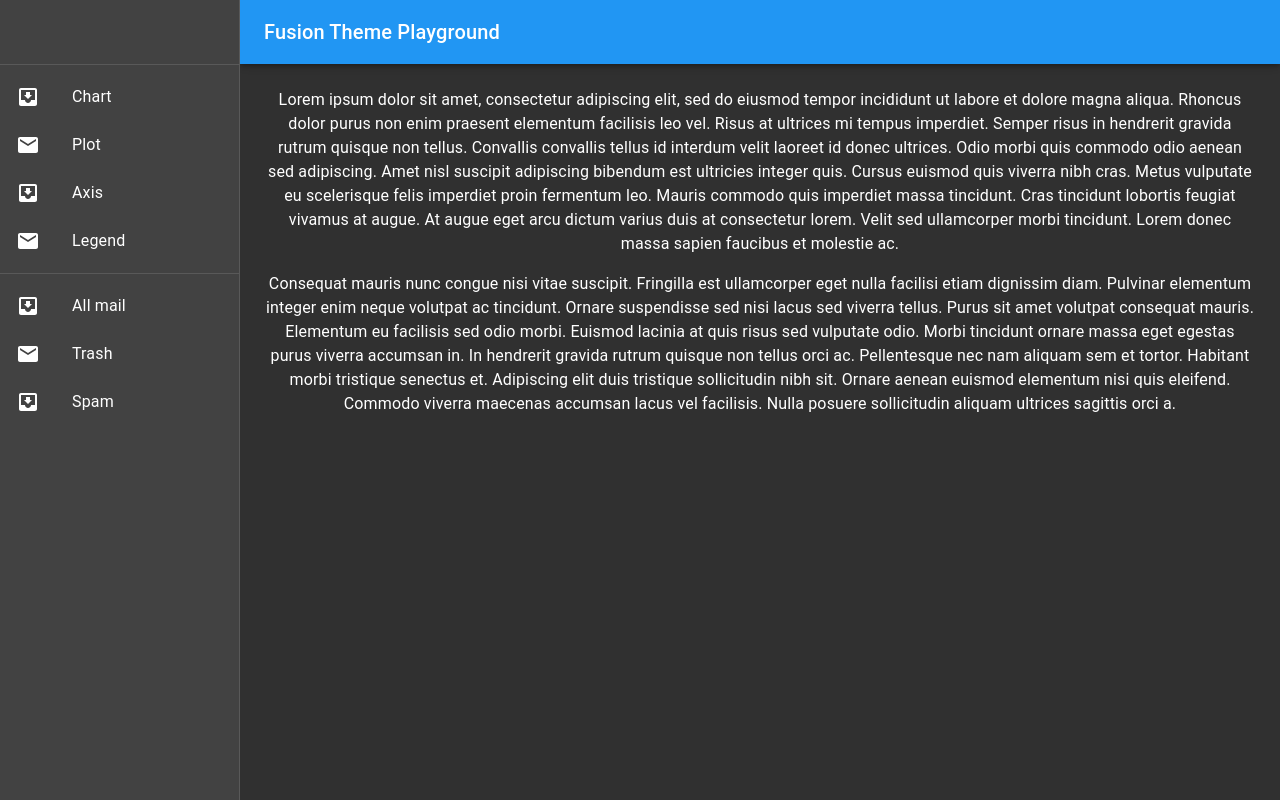
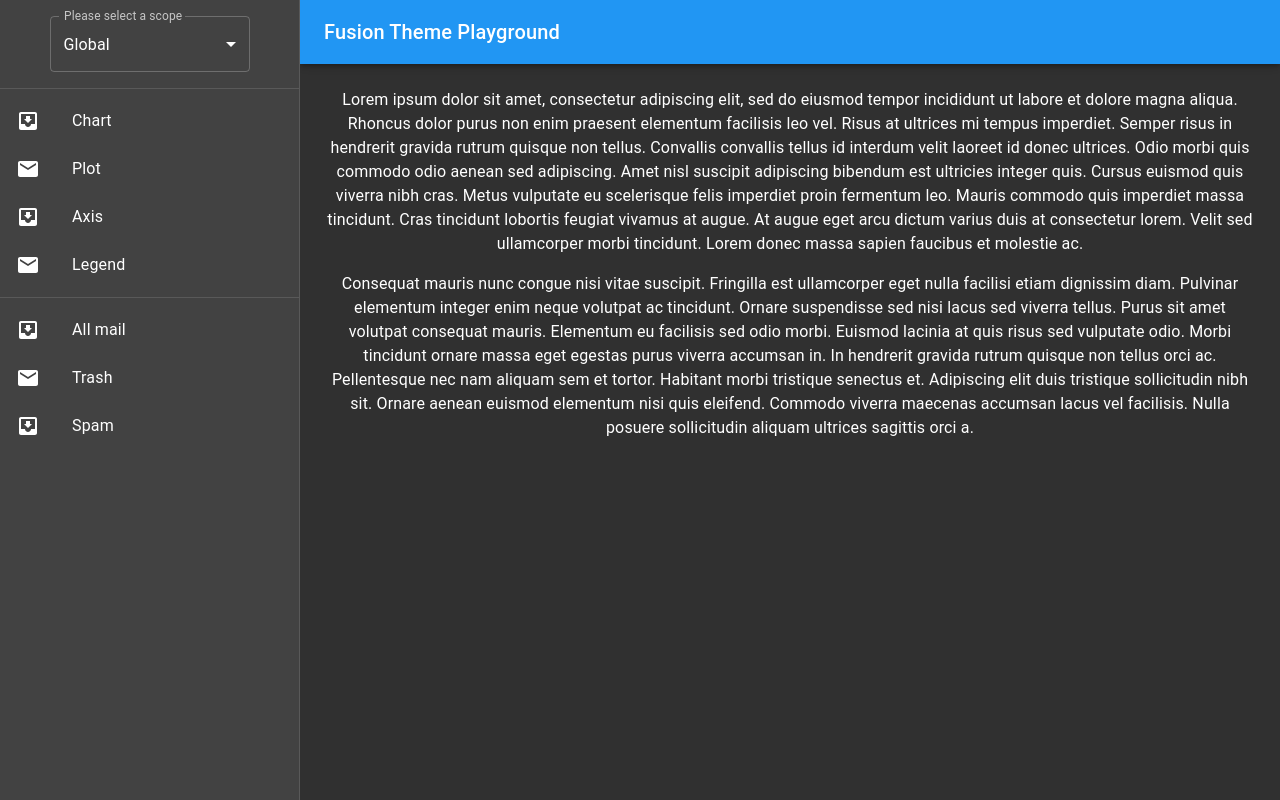
Before and after one commit to rohanoid5/fusion-theme-playground, a React (Create React App) app: page / in a window 1280 px wide. Built offline with nearby package versions, Linux system fonts and the light colour scheme.

Commit message:
Added minor UI changes

```diff
--- a/src/Home.js
+++ b/src/Home.js
@@ -1,24 +1,15 @@
 import React from 'react';
 import PropTypes from 'prop-types';
 import AppBar from '@material-ui/core/AppBar';
-import Divider from '@material-ui/core/Divider';
-import Drawer from '@material-ui/core/Drawer';
-import Hidden from '@material-ui/core/Hidden';
 import IconButton from '@material-ui/core/IconButton';
-import InboxIcon from '@material-ui/icons/MoveToInbox';
-import List from '@material-ui/core/List';
-import ListItem from '@material-ui/core/ListItem';
-import ListItemIcon from '@material-ui/core/ListItemIcon';
-import ListItemText from '@material-ui/core/ListItemText';
-import MailIcon from '@material-ui/icons/Mail';
 import MenuIcon from '@material-ui/icons/Menu';
 import Toolbar from '@material-ui/core/Toolbar';
 import Typography from '@material-ui/core/Typography';
-import { makeStyles, useTheme } from '@material-ui/core/styles';
+import { makeStyles } from '@material-ui/core/styles';
 
 import NavBar from './NavBar';
 
-const drawerWidth = 240;
+const drawerWidth = 300;
 
 const useStyles = makeStyles(theme => ({
   root: {
--- a/src/NavBar.js
+++ b/src/NavBar.js
@@ -1,4 +1,4 @@
-import React from 'react';
+import React, { useState, useEffect } from 'react';
 import Divider from '@material-ui/core/Divider';
 import Drawer from '@material-ui/core/Drawer';
 import Hidden from '@material-ui/core/Hidden';
@@ -10,7 +10,12 @@ import ListItemText from '@material-ui/core/ListItemText';
 import MailIcon from '@material-ui/icons/Mail';
 import { makeStyles, useTheme } from '@material-ui/core/styles';
 
-const drawerWidth = 240;
+import InputLabel from '@material-ui/core/InputLabel';
+import FormHelperText from '@material-ui/core/FormHelperText';
+import FormControl from '@material-ui/core/FormControl';
+import Select from '@material-ui/core/Select';
+
+const drawerWidth = 300;
 
 const useStyles = makeStyles(theme => ({
   root: {
@@ -22,37 +27,69 @@ const useStyles = makeStyles(theme => ({
       flexShrink: 0
     }
   },
-  appBar: {
-    [theme.breakpoints.up('sm')]: {
-      width: `calc(100% - ${drawerWidth}px)`,
-      marginLeft: drawerWidth
-    }
-  },
-  menuButton: {
-    marginRight: theme.spacing(2),
-    [theme.breakpoints.up('sm')]: {
-      display: 'none'
-    }
-  },
   toolbar: theme.mixins.toolbar,
   drawerPaper: {
     width: drawerWidth
   },
-  content: {
-    flexGrow: 1,
-    padding: theme.spacing(3)
+  formControl: {
+    margin: theme.spacing(2),
+    minWidth: 200
+  },
+  selectEmpty: {
+    marginTop: theme.spacing(2)
   }
 }));
 
 const OptionList = ['Chart', 'Plot', 'Axis', 'Legend'];
+const ScopeList = ['Global', 'Column2D', 'Pie2D', 'Area'];
 
 const NavBar = ({ mobileOpen, handleDrawerToggle }) => {
   const classes = useStyles();
   const theme = useTheme();
 
+  const [state, setState] = useState({
+    scope: 'Global'
+  });
+
+  const inputLabel = React.useRef(null);
+  const [labelWidth, setLabelWidth] = useState(0);
+
+  useEffect(() => {
+    setLabelWidth(inputLabel.current.offsetWidth);
+  }, []);
+
+  const handleChange = name => event => {
+    setState({
+      ...state,
+      [name]: event.target.value
+    });
+  };
+
   const drawer = (
     <div>
-      <div className={classes.toolbar} />
+      <div className={classes.toolbar}>
+        <FormControl variant="outlined" className={classes.formControl}>
+          <InputLabel ref={inputLabel} htmlFor="outlined-input">
+            Please select a scope
+          </InputLabel>
+          <Select
+            native
+            value={state.scope}
+            onChange={handleChange('scope')}
+            labelWidth={labelWidth}
+            inputProps={{
+              name: 'scope',
+              id: 'outlined-input'
+            }}
+          >
+            {ScopeList.map(scope => (
+              <option id={scope} value={scope}>
+                {scope}
+              </option>
+            ))}
+          </Select>
+        </FormControl>
+      </div>
       <Divider />
       <List>
         {OptionList.map((text, index) => (
```
